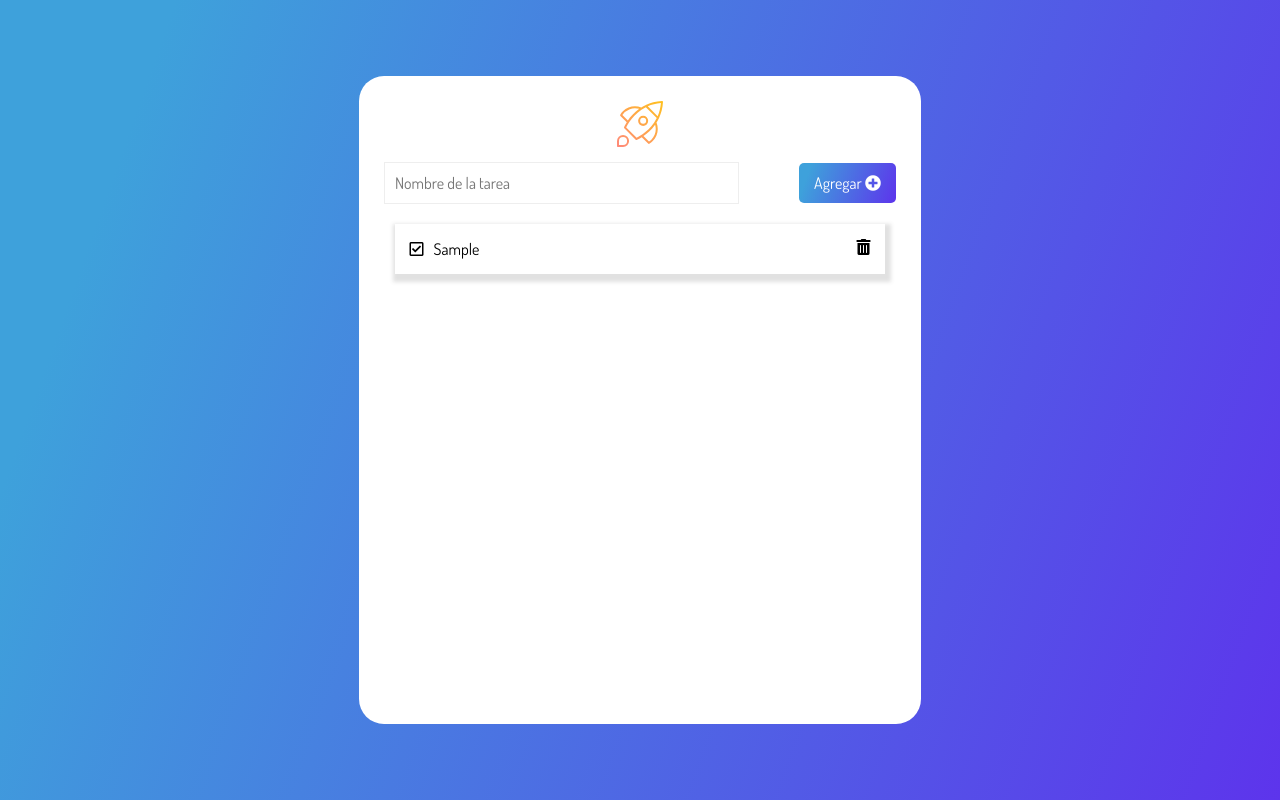
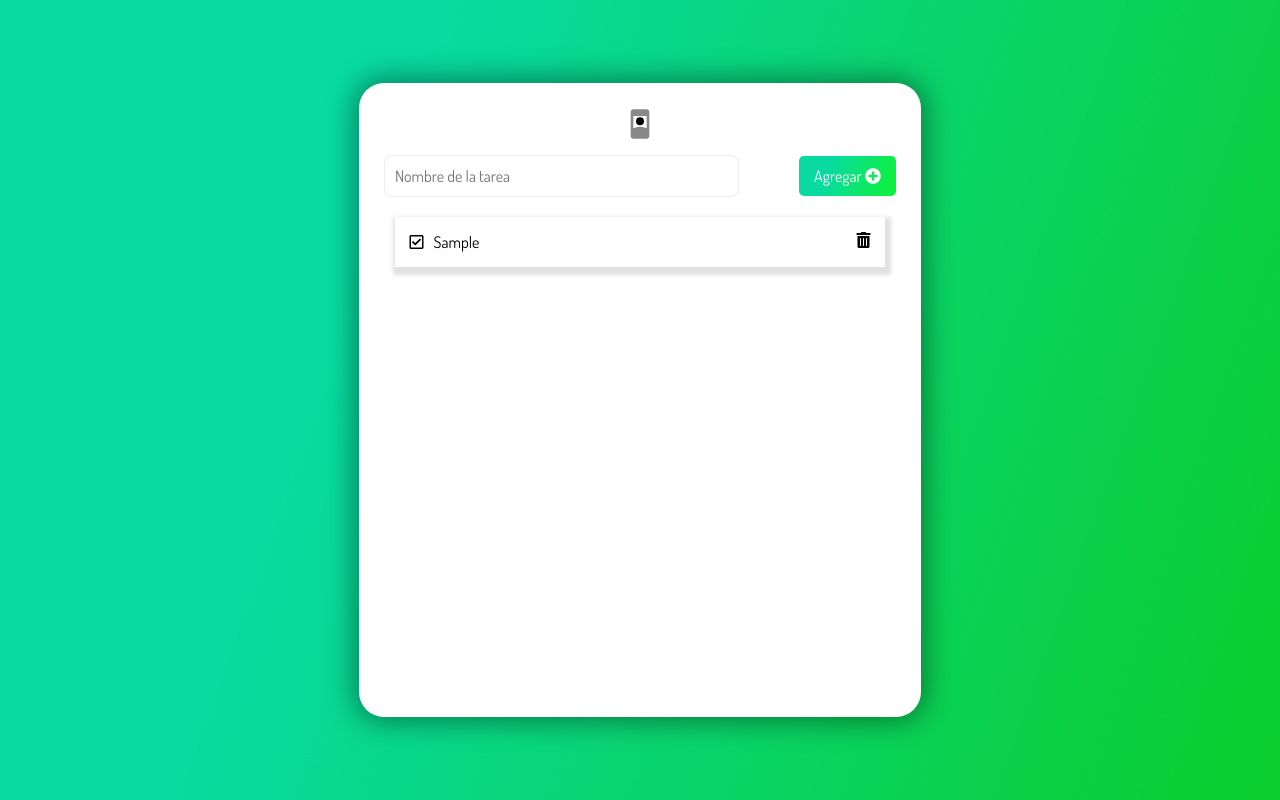
Before and after one commit to CarlosCarPerz/Lista, a plain HTML site: page index.html in a window 1280 px wide. Both pictures are taken after typing "Sample" into the empty fields and a click on the button "Agregar". Drawn offline with Linux system fonts and the light colour scheme.

Commit message:
Funcionamiento de botones listo, cambio de colores

```diff
--- /dev/null
+++ b/components/checkComplete.js
@@ -0,0 +1,15 @@
+const checkComplete = () => {
+    const i = document.createElement("i");
+    i.classList.add("far", "fa-check-square", "icon");
+    i.addEventListener("click", completeTask);
+    return i;
+}
+
+const completeTask = (event) => {
+    const element = event.target;
+    element.classList.toggle('fas');
+    element.classList.toggle('completeIcon');
+    element.classList.toggle('far');
+}
+
+export default checkComplete;
--- /dev/null
+++ b/components/deleteIcon.js
@@ -0,0 +1,13 @@
+const deleteIcon = () => {
+    const i = document.createElement("i");
+    i.classList.add ("fas", "fa-trash-alt", "trashIcon", "icon");
+    i.addEventListener("click", deleteTask);
+    return i;
+}
+
+const deleteTask = (event) => {
+    const parent = event.target.parentElement;
+    parent.remove();
+}
+
+export default deleteIcon;
--- a/index.html
+++ b/index.html
@@ -20,7 +20,7 @@
   <body>
     <main>
       <div class="mainCard">
-        <div class="title"><img src="./assets/rocket.svg" /></div>
+        <div class="title"><img src="./assets/IcBaselineRememberMe.svg" /></div>
         <div>
           <form action="">
             <input
@@ -40,6 +40,6 @@
         </ul>
       </div>
     </main>
-    <script src="./script.js"></script>
+    <script type="module" src="./script.js"></script>
   </body>
 </html>
--- a/script.js
+++ b/script.js
@@ -1,4 +1,6 @@
-( () => {
+import checkComplete from "./components/checkComplete.js";
+import deleteIcon from "./components/deleteIcon.js";
+
 const btn = document.querySelector("[data-form-btn]");
 
 const createTask = (evento) => {
@@ -25,30 +27,3 @@
 }
 
 btn.addEventListener("click", createTask);
-
-    const checkComplete = () => {
-        const i = document.createElement("i");
-        i.classList.add("far", "fa-check-square", "icon");
-        i.addEventListener("click", completeTask);
-        return i;
-    }
-
-    const completeTask = (event) => {
-        const element = event.target;
-        element.classList.toggle('fas');
-        element.classList.toggle('completeIcon');
-        element.classList.toggle('far');
-    }
-
-    const deleteIcon = () => {
-        const i = document.createElement("i");
-        i.classList.add ("fas", "fa-trash-alt", "trashIcon", "icon");
-        i.addEventListener("click", deleteTask);
-        return i;
-    }
-
-    const deleteTask = () => {
-        console.log("delete task");
-    }
-
-}) ()
--- a/styles.css
+++ b/styles.css
@@ -8,8 +8,8 @@
 main {
   background-image: linear-gradient(
     109.6deg,
-    rgba(62, 161, 219, 1) 11.2%,
-    rgba(93, 52, 236, 1) 100.2%
+    rgb(8, 218, 162) 28.2%,
+    rgb(11, 205, 43) 100.2%
   );
   width: 100vw;
   height: 100vh;
@@ -31,6 +31,7 @@ form {
   border-radius: 25px;
   background-color: #fff;
   padding: 25px;
+  box-shadow: 0 0 28px 5px rgba(2, 2, 2, 0.4) ;
 }
 
 .title {
@@ -47,23 +48,38 @@ form {
   border: 1px solid #eee;
   outline: none;
   width: 65%;
+  border-radius: 8px;
+  transition: 0.5s;
 }
 
 .inputForm::placeholder {
   padding: 0px;
 }
 
+.inputForm:hover {
+  border: 1px solid #c0c0c0;
+  transition: 0.5s;
+}
+
 .btnCreate {
   padding: 10px 15px;
   background-image: linear-gradient(
     109.6deg,
-    rgba(62, 161, 219, 1) 11.2%,
-    rgba(93, 52, 236, 1) 100.2%
+    rgb(8, 218, 162) 28.2%,
+    rgb(15, 242, 53) 100.2%
   );
   border: none;
   color: #fff;
   border-radius: 5px;
   cursor: pointer;
+  font-weight: 500;
+  transition: 0.5s;
+}
+
+.btnCreate:hover {
+  transition: 0.5s;
+  transform: scale(1.04);
+
 }
 
 .cardsList {
@@ -98,11 +114,11 @@ form {
 }
 
 .icon:hover {
-  color: rgba(62, 161, 219, 1);
+  color: rgb(15, 242, 53);
 }
 
 .completeIcon {
-  color: rgba(62, 161, 219, 1);
+  color: rgb(15, 242, 53);
 }
 
 .trashIcon:hover {
```
Also changed, not shown: assets/IcBaselineRememberMe.svg (added). Lines whose indentation alone changed are shown as unchanged.
